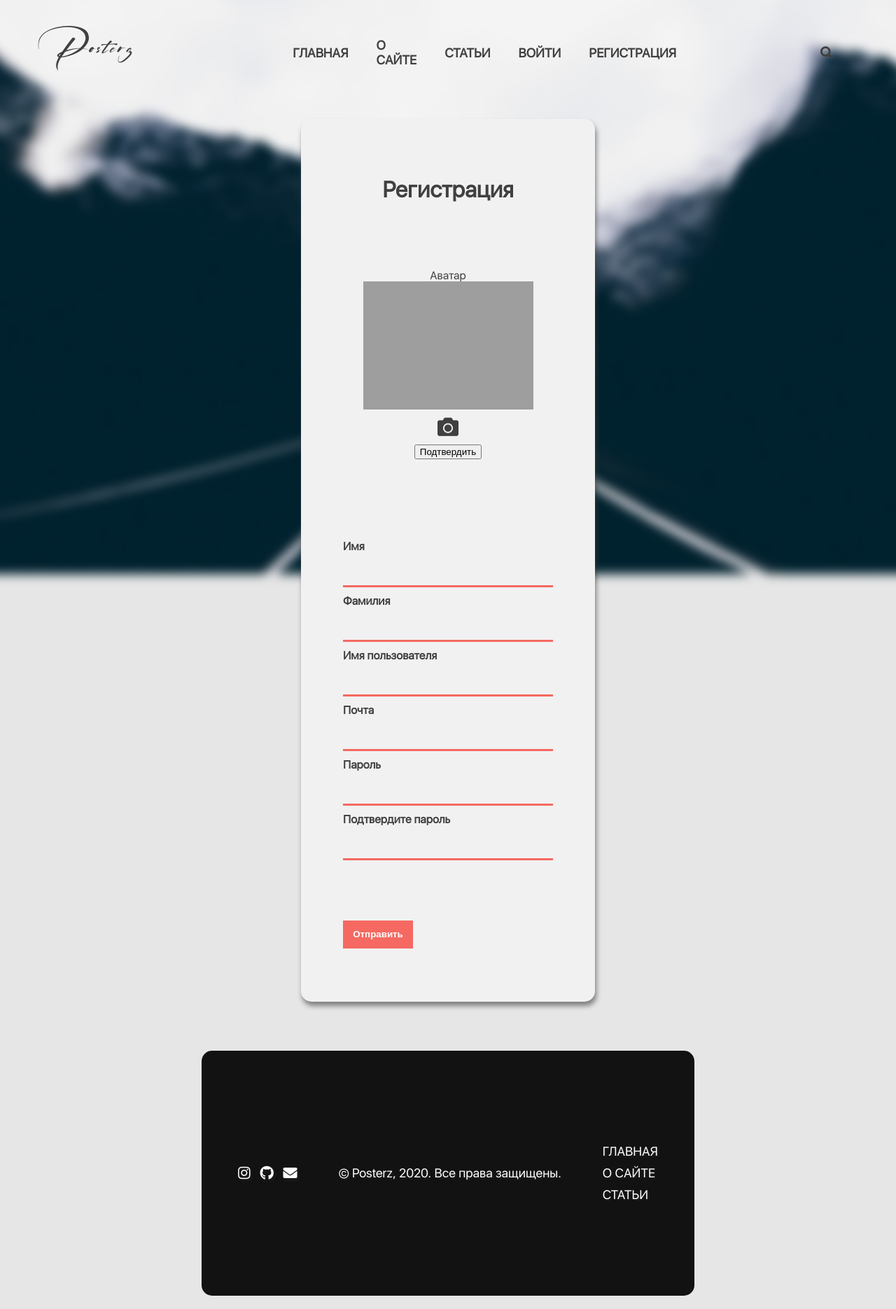
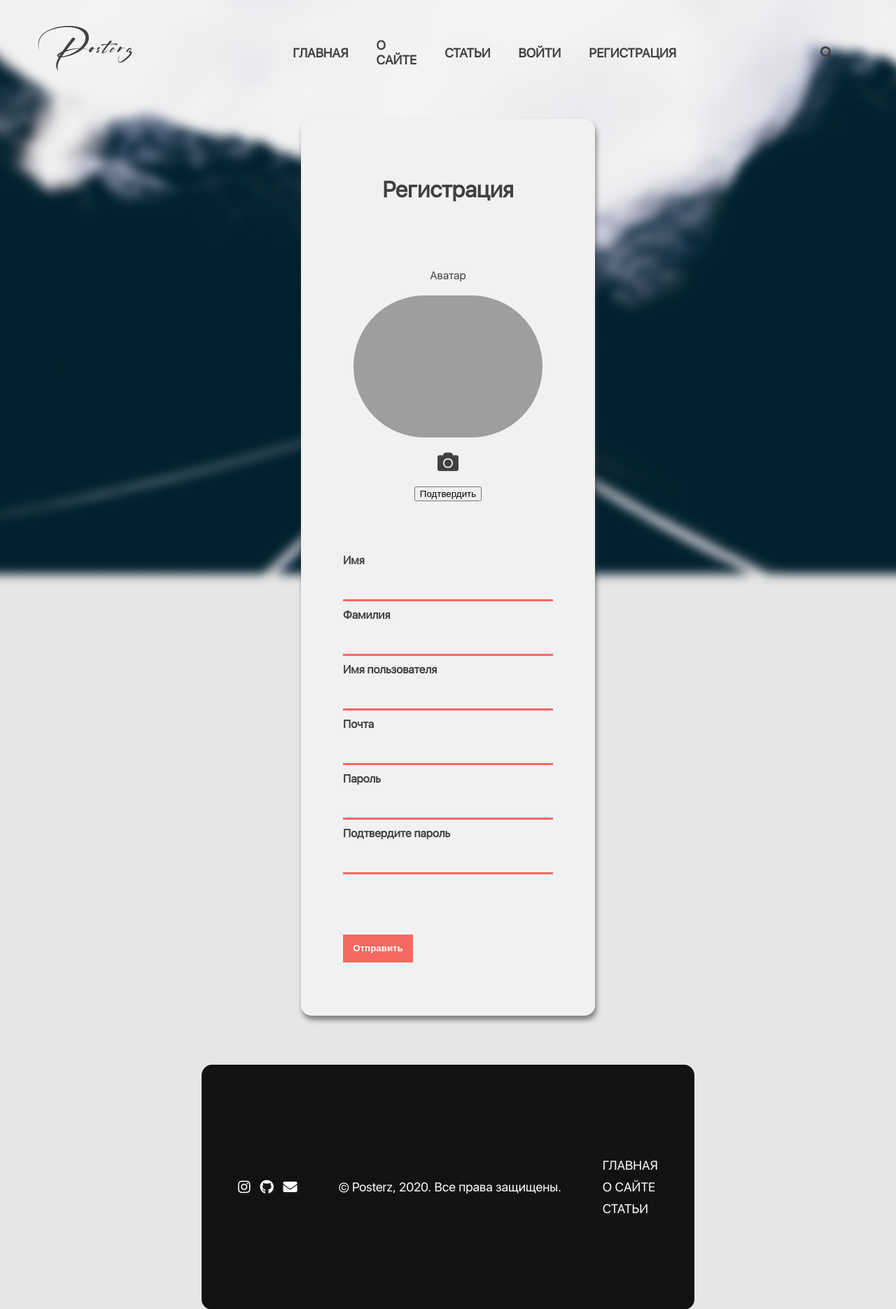
Before and after one commit to akmatoff/posterz, a Flask app: page /register in a window 1280 px wide. Shown: the top 1870 px of the page at 70% size. Run offline with Flask 2, Linux system fonts and the light colour scheme; some libraries are stand-ins or nearby versions; grey boxes are pictures that could not be loaded.

Commit message:
profile pic styling

```diff
--- a/static/css/style.css
+++ b/static/css/style.css
@@ -279,7 +279,9 @@ header {
   box-shadow: 2px 6px 7px rgba(60, 60, 60, 0.6);
   display: flex;
   flex-direction: column;
+  align-content: center;
 }
+
 #profile-pic-label {
   display: flex;
   flex-direction: column;
@@ -288,22 +290,54 @@ header {
   padding: 15px;
 }
 
+#profile-pic-label span {
+  margin-bottom: 20px;
+}
+
 #profile-pic-container {
   width: 100%;
   min-height: 200px;
   display: flex;
   justify-content: center;
-  margin-bottom: 100px;
+  margin-bottom: 60px;
 }
 
 #profile-img {
-  width: 90%;
-  height: 90%;
+  width: 100%;
+  height: 100%;
+  border-radius: 360px;
+}
+
+#profile-img-hover {
+  background-color: #c95651;
+  width: 240px;
+  height: 240px;
+  border-radius: 360px;
+  color: #f1f1f1;
+  font-weight: bold;
+  filter: opacity(0.0);
+  transform: rotateX(360deg);
+  position: absolute;
+  z-index: 1;
+  margin-top: 40px;
+  transition: 0.3s ease-out;
+  display: flex;
+  justify-content: center;
+  align-items: center;
+}
+
+#profile-img-hover:hover {
+  filter: opacity(1);
 }
 
 #profile-pic-container i {
   font-size: 30px;
-  margin: 10px auto;
+  margin: 20px auto;
+  transition: 0.3s ease-out;
+}
+
+#profile-pic-container i:hover {
+  color: #111;
 }
 
 #profile-pic-container input {
@@ -711,6 +745,10 @@ footer {
     padding: 20px;
   }
 
+  #form-container {
+    padding: 10px;
+  }
+
   #table {
     width: 100%;
     max-width: 100%;
--- a/static/js/script.js
+++ b/static/js/script.js
@@ -1,7 +1,7 @@
-const deleteForm = document.getElementById('delete-form');
-const dropdownContent = document.getElementById('dropdown-content');
-const dropdownButton = document.getElementById('dropdown-button');
-const background = document.getElementById('background');
+const deleteForm = document.querySelector('#delete-form');
+const dropdownContent = document.querySelector('#dropdown-content');
+const dropdownButton = document.querySelector('#dropdown-button');
+const background = document.querySelector('#background');
 const profilePicInput = document.querySelector('#profile-pic');
 const profilePic = document.querySelector('#profile-img');
 
--- a/templates/register.html
+++ b/templates/register.html
@@ -10,12 +10,13 @@
           <form method="POST" action="" id="form">
             <div id="profile-pic-container">
               <label for="profile-pic" id="profile-pic-label">
-                Аватар
-                <img src="https://mir-s3-cdn-cf.behance.net/project_modules/fs/5af1d193531749.5e6767db5edf2.png" id="profile-img">
-                <i class="fas fa-camera"></i>
+                <span>Аватар</span>
+                <img src="https://i.stack.imgur.com/34AD2.jpg" id="profile-img">
+                <div id="profile-img-hover"><span>Выбрать фото</span></div>
+                <i class="fas fa-camera" data-toggle="tooltip" data-placement="top" title="Выбрать аватар"></i>
                 <button type="button" onclick="setPic()">Подтвердить</button>
               </label>
-              <input type="file" name="profile-pic" id="profile-pic">
+              <input type="file" name="profile-pic" id="profile-pic" accept="image/*">
             </div>
             <div>
                 <div class="form-group">
```
